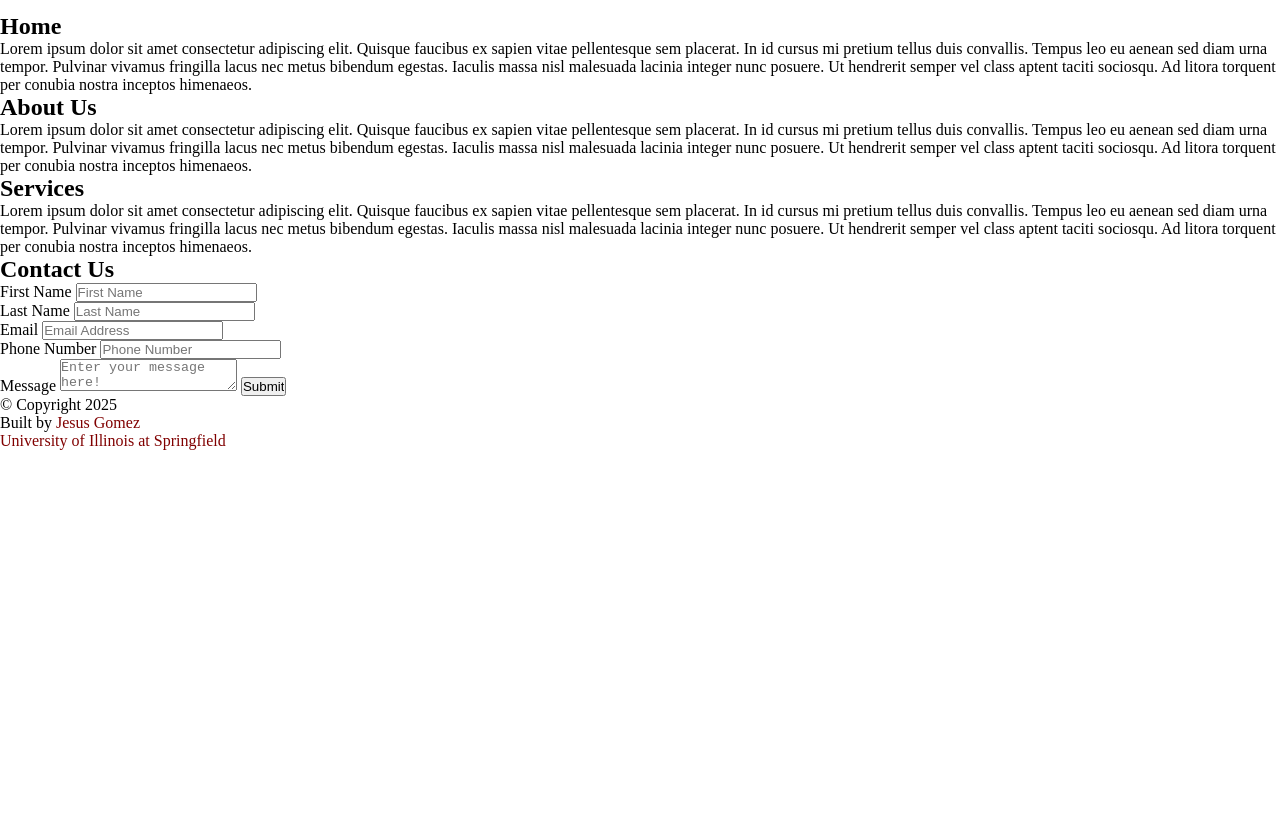
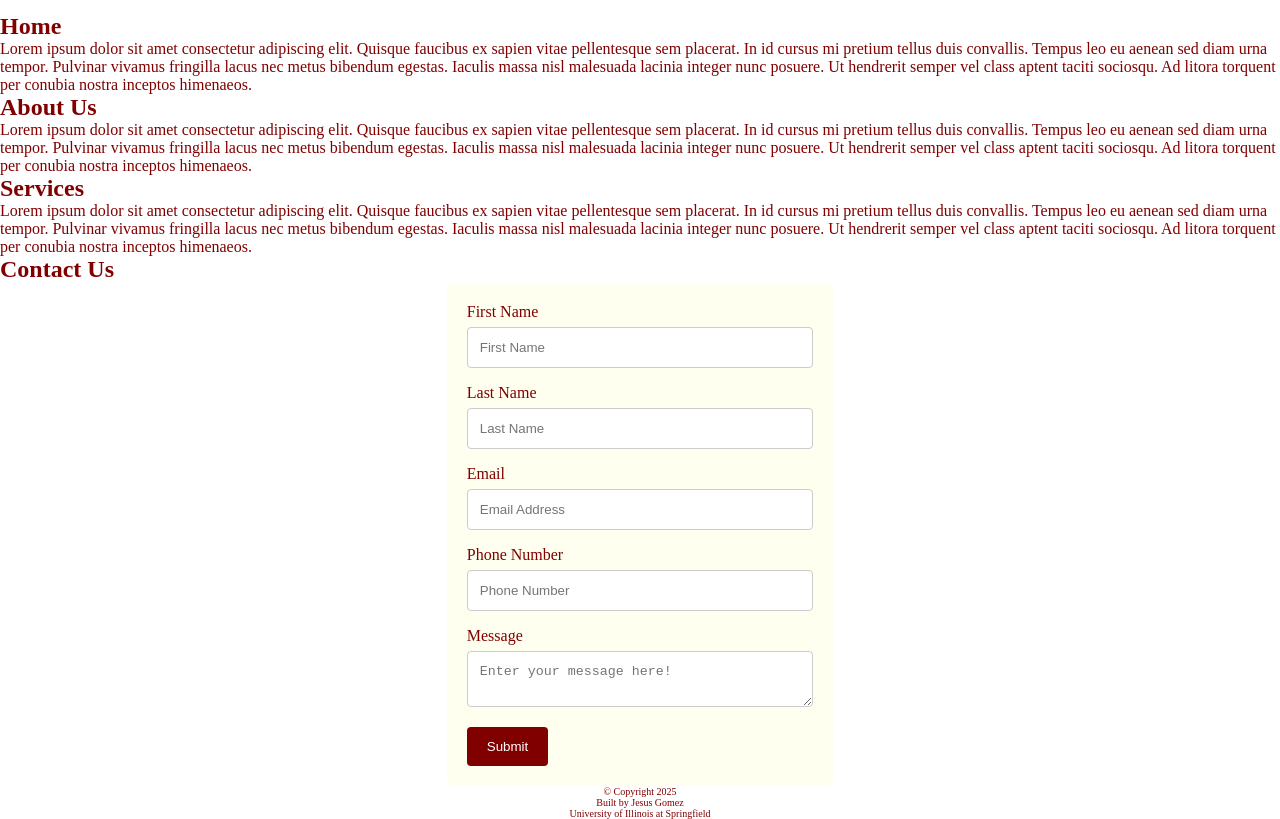
Before and after one commit to thecornerstonemasonry/thecornerstonemasonry.github.io, a plain HTML site: page index.html in a window 1280 px wide. Shown: the part 57-876 px from the top of the page. Before the commit the page ends 800 px from the top, so only its background shows below. Drawn offline with Linux system fonts and the light colour scheme.

Commit message:
Update styles.css

```diff
--- a/styles.css
+++ b/styles.css
@@ -2,6 +2,7 @@
   padding: 0;
   margin: 0;
   box-sizing: border-box;
+  color: maroon;
 }
 
 header {
@@ -34,6 +35,7 @@ a {
 
 .nav-branding {
   font-size: 2rem;
+  text-align: center;
 }
 
 .nav-link {
@@ -41,7 +43,7 @@ a {
 }
 
 .nav-link:hover {
-  color: white;
+  text-decoration: underline;
 }
 
 .hamburger {
@@ -56,7 +58,7 @@ a {
   margin: 5px auto;
   -webkit-transition: all 0.3s ease-in-out;
   transition: all 0.3s ease-in-out;
-  background-color: white;
+  background-color: maroon;
 }
 
 @media (max-width: 768px) {
@@ -82,7 +84,7 @@ a {
     top: 70px;
     gap: 0;
     flex-direction: column;
-  background-color: maroon;
+    background-color: white;
     width: 100%;
     text-align: center;
     transition: 0.3s;
@@ -95,14 +97,47 @@ a {
   .nav-menu.active {
     left: 0;
   }
+}
+
 html {
   scroll-behavior: smooth;
 }
 
-footer p {
-  size: 12px;
+/* Style inputs with type="text", select elements and textareas */
+input[type=text], select, textarea {
+  width: 100%; /* Full width */
+  padding: 12px; /* Some padding */
+  border: 1px solid #ccc; /* Gray border */
+  border-radius: 4px; /* Rounded borders */
+  box-sizing: border-box; /* Make sure that padding and width stays in place */
+  margin-top: 6px; /* Add a top margin */
+  margin-bottom: 16px; /* Bottom margin */
+  resize: vertical /* Allow the user to vertically resize the textarea (not horizontally) */
 }
 
-textarea {
-  height: 200px;
+/* Style the submit button with a specific background color etc */
+input[type=submit] {
+  background-color: maroon;
+  color: white;
+  padding: 12px 20px;
+  border: none;
+  border-radius: 4px;
+  cursor: pointer;
 }
+
+/* When moving the mouse over the submit button, add a darker green color */
+input[type=submit]:hover {
+  background-color: #45a049;
+}
+
+.container {
+  border-radius: 5px;
+  background-color: ivory;
+  padding: 20px;
+  justify-self: center;
+}
+
+footer p {
+  text-align: center;
+  font-size: 10px;
+}
```
Lines whose indentation alone changed are shown as unchanged.
